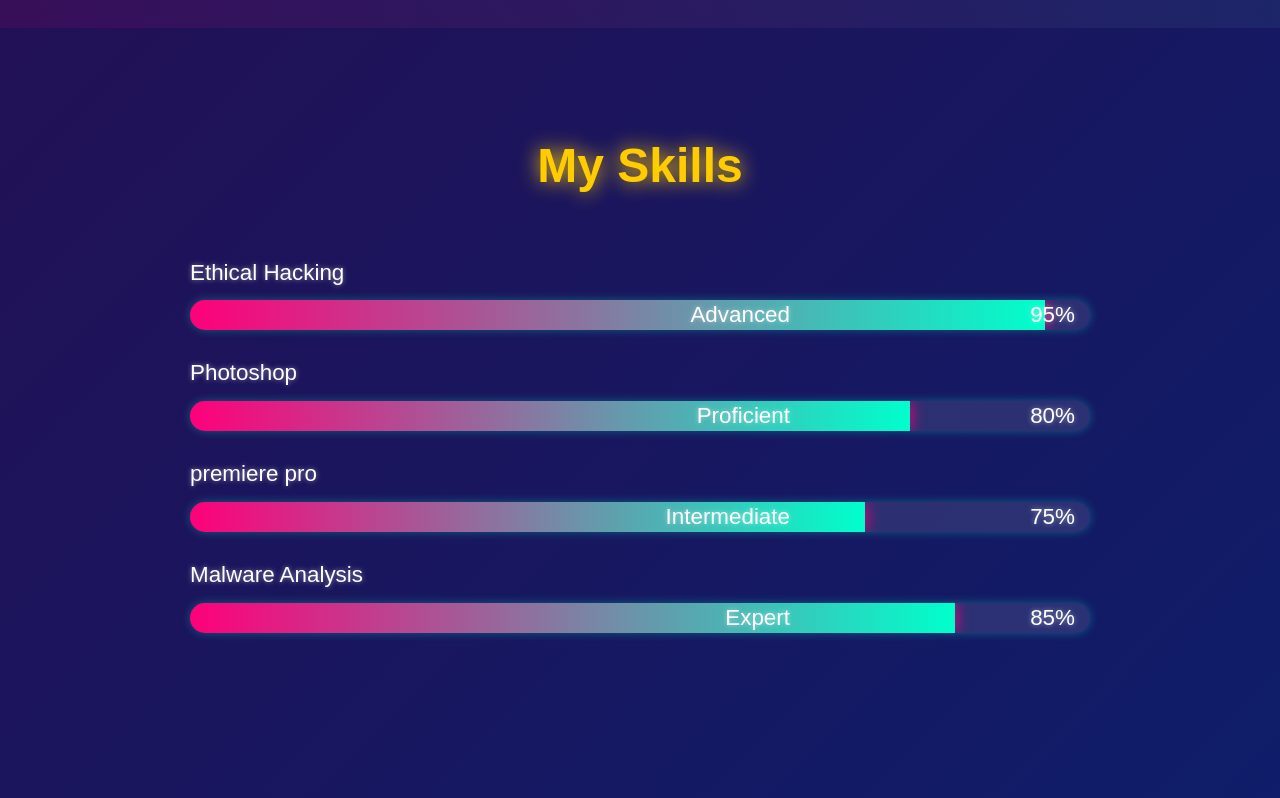
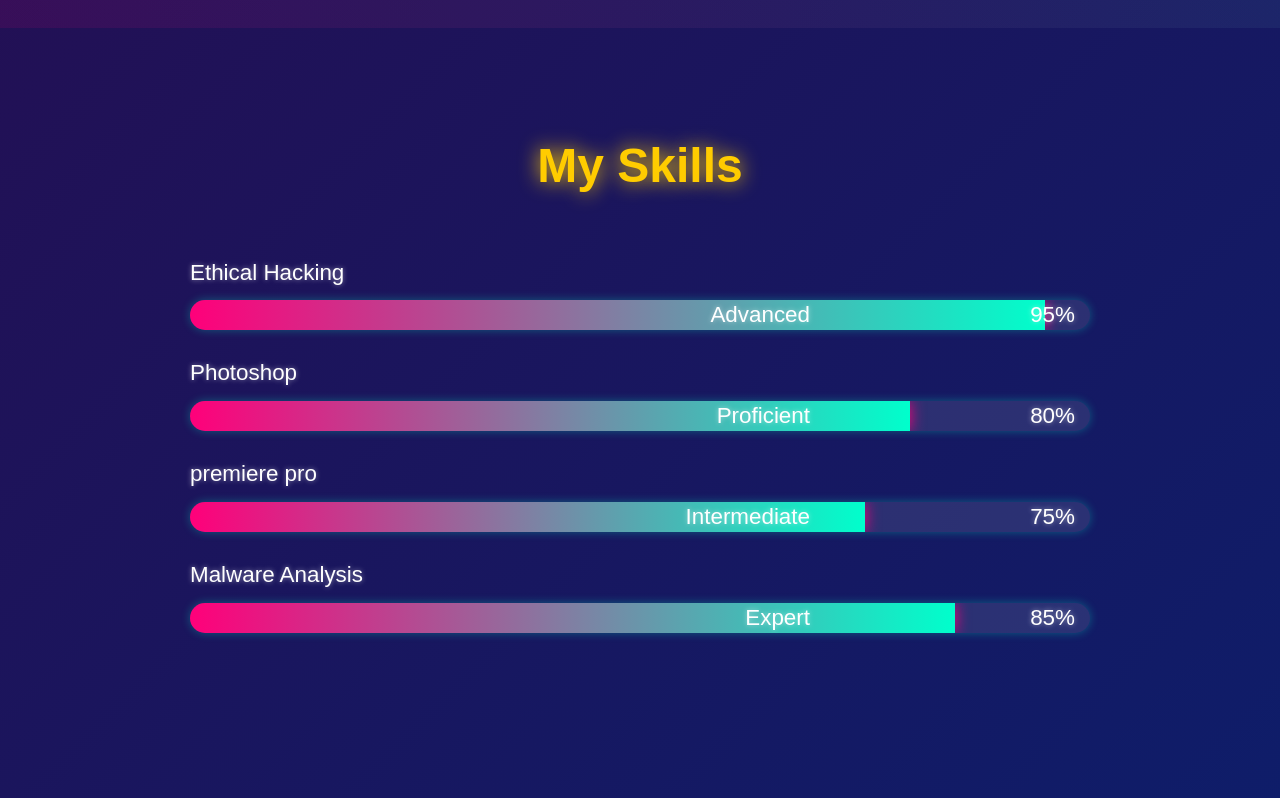
Before and after one commit to RISHBOY/mrrishboy2025, a plain HTML site: page index.html in a window 1280 px wide. Shown: the part 849-1647 px from the top of the page. Drawn offline with nearby package versions, Linux system fonts and the light colour scheme.

Commit message:
Update styles.css

```diff
--- a/styles.css
+++ b/styles.css
@@ -203,7 +203,7 @@ nav ul li a:hover {
 
 .percentage2 {
     position: absolute;
-    right: 300px;
+    right: 280px;
     top: 50%;
     transform: translateY(-50%);
     font-size: 1.2rem;
```
